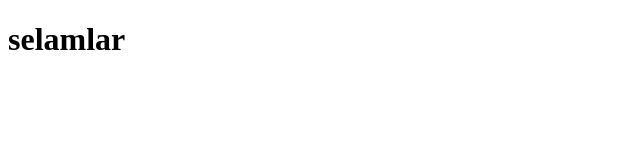
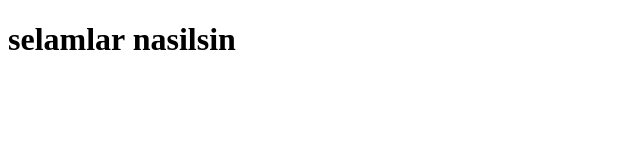
Before and after one commit to ulvimusdaliyev/yeni-denemem, a plain HTML site: page index.html in a window 1280 px wide. Shown: the whole page, without its empty margins (0-640 px from the left). Drawn offline with Linux system fonts and the light colour scheme.

Commit message:
Add files via upload

```diff
--- a/index.html
+++ b/index.html
@@ -8,7 +8,7 @@
 </head>
 
 <body>
-    <h1>selamlar</h1>
+    <h1>selamlar nasilsin</h1>
 </body>
 
 </html>
```
